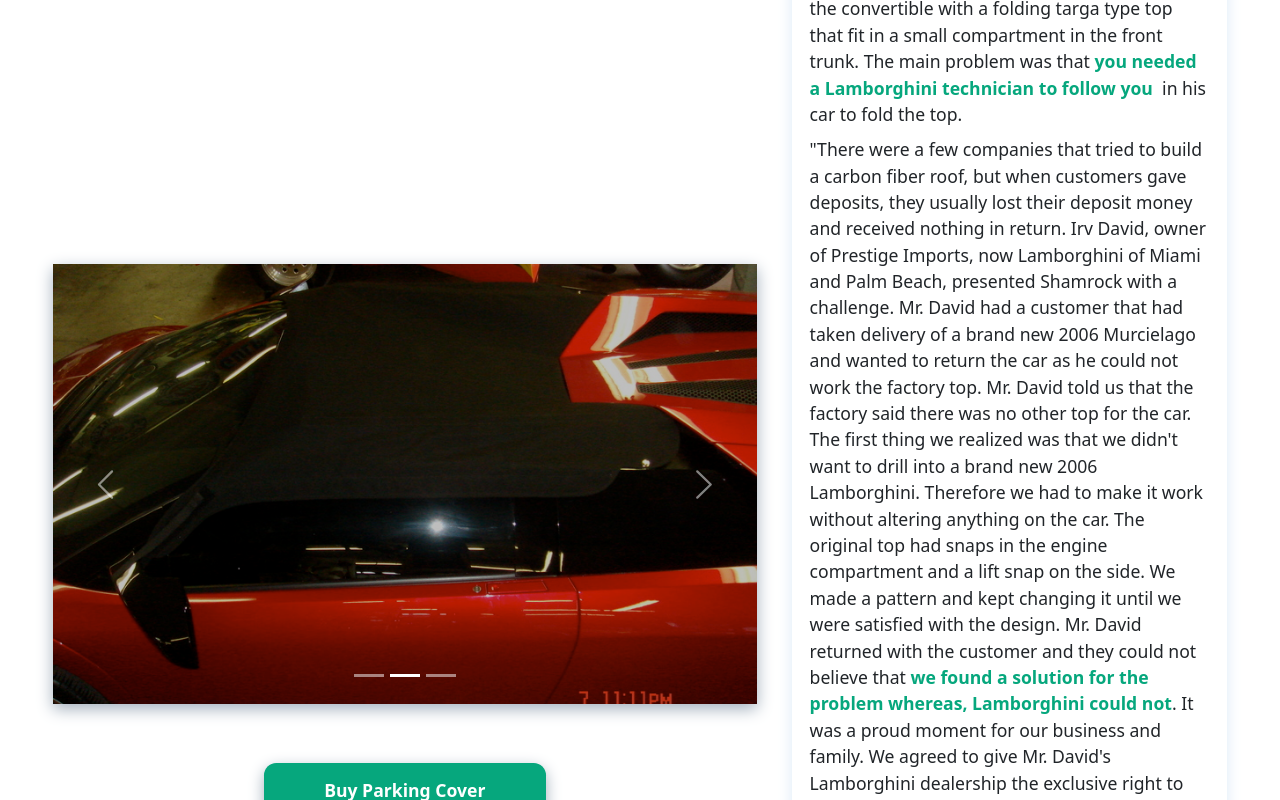
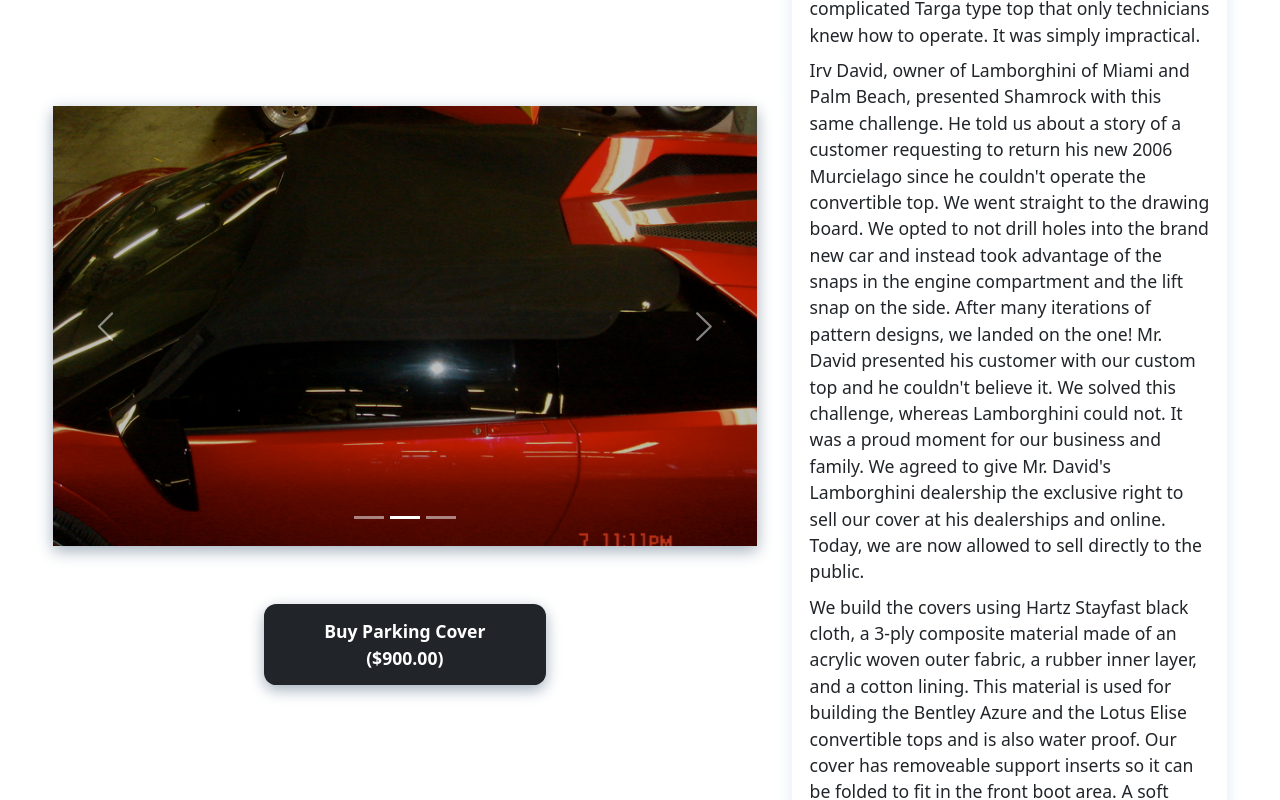
Before and after one commit to RyanMcPherson7/shamrock-auto-trim-redesign, a React (Create React App) app in the folder client/: page / in a window 1280 px wide. Shown: the part 6040-6840 px from the top of the page. Built offline with nearby package versions, Linux system fonts and the light colour scheme.

Commit message:
updated lambo wording and some hover effects

```diff
--- a/client/src/components/services-components/LamborghiniTonneauCover.js
+++ b/client/src/components/services-components/LamborghiniTonneauCover.js
@@ -44,55 +44,40 @@ const LamborghiniTonneauCover = () => {
 
           <div className='quote-block'>
             <p className='quote-paragraph'>
-              "When Lamborghini built the Murcielago Roadster, they had a single
-              mission, build it fast. With that in mind, their main focus was
-              engine performance. Lamborghini ran out of room in the engine
-              compartment for a traditional folding convertible top. They
-              decided to build the convertible with a folding targa type top
-              that fit in a small compartment in the front trunk. The main
-              problem was that&nbsp;
-              <span className='special'>
-                you needed a Lamborghini technician to follow you
-              </span>
-              &nbsp; in his car to fold the top.
+              "When Lamborghini built the Murcielago Roadster, they had 1
+              mission: build it fast! To do so, they focused entirely on engine
+              performance which left no room in the engine compartment for a
+              traditional folding convertible top. Their solution was to install
+              a complicated Targa type top that only technicians knew how to
+              operate. It was simply impractical.
             </p>
             <p className='quote-paragraph'>
-              "There were a few companies that tried to build a carbon fiber
-              roof, but when customers gave deposits, they usually lost their
-              deposit money and received nothing in return. Irv David, owner of
-              Prestige Imports, now Lamborghini of Miami and Palm Beach,
-              presented Shamrock with a challenge. Mr. David had a customer that
-              had taken delivery of a brand new 2006 Murcielago and wanted to
-              return the car as he could not work the factory top. Mr. David
-              told us that the factory said there was no other top for the car.
-              The first thing we realized was that we didn't want to drill into
-              a brand new 2006 Lamborghini. Therefore we had to make it work
-              without altering anything on the car. The original top had snaps
-              in the engine compartment and a lift snap on the side. We made a
-              pattern and kept changing it until we were satisfied with the
-              design. Mr. David returned with the customer and they could not
-              believe that&nbsp;
-              <span className='special'>
-                we found a solution for the problem whereas, Lamborghini could
-                not
-              </span>
-              . It was a proud moment for our business and family. We agreed to
-              give Mr. David's Lamborghini dealership the exclusive right to
-              sell our cover at his dealerships as well as online. We are now
-              allowed to sell directly to the public."
+              Irv David, owner of Lamborghini of Miami and Palm Beach, presented
+              Shamrock with this same challenge. He told us about a story of a
+              customer requesting to return his new 2006 Murcielago since he
+              couldn't operate the convertible top. We went straight to the
+              drawing board. We opted to not drill holes into the brand new car
+              and instead took advantage of the snaps in the engine compartment
+              and the lift snap on the side. After many iterations of pattern
+              designs, we landed on the one! Mr. David presented his customer
+              with our custom top and he couldn't believe it. We solved this
+              challenge, whereas Lamborghini could not. It was a proud moment
+              for our business and family. We agreed to give Mr. David's
+              Lamborghini dealership the exclusive right to sell our cover at
+              his dealerships and online. Today, we are now allowed to sell
+              directly to the public.
             </p>
             <p className='quote-paragraph'>
-              We build the cover using Hartz Stayfast black cloth. This material
-              is a three ply composite made of an acrylic weave outer fabric, a
-              rubber inner layer, and a cotton lining. This material is used as
-              original equipment for the Bentley Azure and the Lotus Elise
-              convertible tops. This material is waterproof. The cover has
-              removable support inserts as it can be folded to fit in the front
-              boot area. A soft cloth on the back side of the cover provides an
-              extra layer of protection to shield the paint. We have also placed
-              a soft pad to protect the front mirrors and paint from direct
-              contact with the front straps. The cover can be installed in
-              minutes!"
+              We build the covers using Hartz Stayfast black cloth, a 3-ply
+              composite material made of an acrylic woven outer fabric, a rubber
+              inner layer, and a cotton lining. This material is used for
+              building the Bentley Azure and the Lotus Elise convertible tops
+              and is also water proof. Our cover has removeable support inserts
+              so it can be folded to fit in the front boot area. A soft cloth on
+              the cover provides a layer of protection to shield the paint.
+              There's also a soft pad to protect the from mirrors and paint from
+              direct contact with the front straps. Our cover can be installed
+              in minutes!"
             </p>
             <p className='quote-author'>
               - <span className='special'>Randy McPherson</span>, head of
--- a/client/src/index.css
+++ b/client/src/index.css
@@ -2,13 +2,16 @@
   --color-primary: #ffffff;
   --color-secondary: #212529;
   --color-green: #06a77d;
-  --color-hover: #0021df;
 }
 
 * {
   box-sizing: border-box;
   margin: 0;
   padding: 0;
+}
+
+body {
+  background-color: var(--color-primary) !important;
 }
 
 p {
@@ -194,7 +197,7 @@ li {
 }
 
 .purchase-button {
-  background-color: var(--color-green);
+  background-color: var(--color-secondary);
   border: none;
   padding: 0.8rem 1.2rem;
   border-radius: 0.7rem;
@@ -202,7 +205,7 @@ li {
   width: 16rem;
   box-shadow: 0px 5px 15px #a3b0bd;
   margin: 2rem auto;
-  transition: background-color 0.3s ease-in-out;
+  transition: all 0.3s ease-in-out;
 }
 
 .purchase-button a {
@@ -277,11 +280,12 @@ footer p {
   }
 
   .contact-list-item a:hover {
-    color: var(--color-hover);
+    color: var(--color-secondary);
   }
 
   .purchase-button:hover {
-    background-color: var(--color-hover);
+    background-color: var(--color-green);
+    transform: translateY(-4px);
   }
 }
 
```
